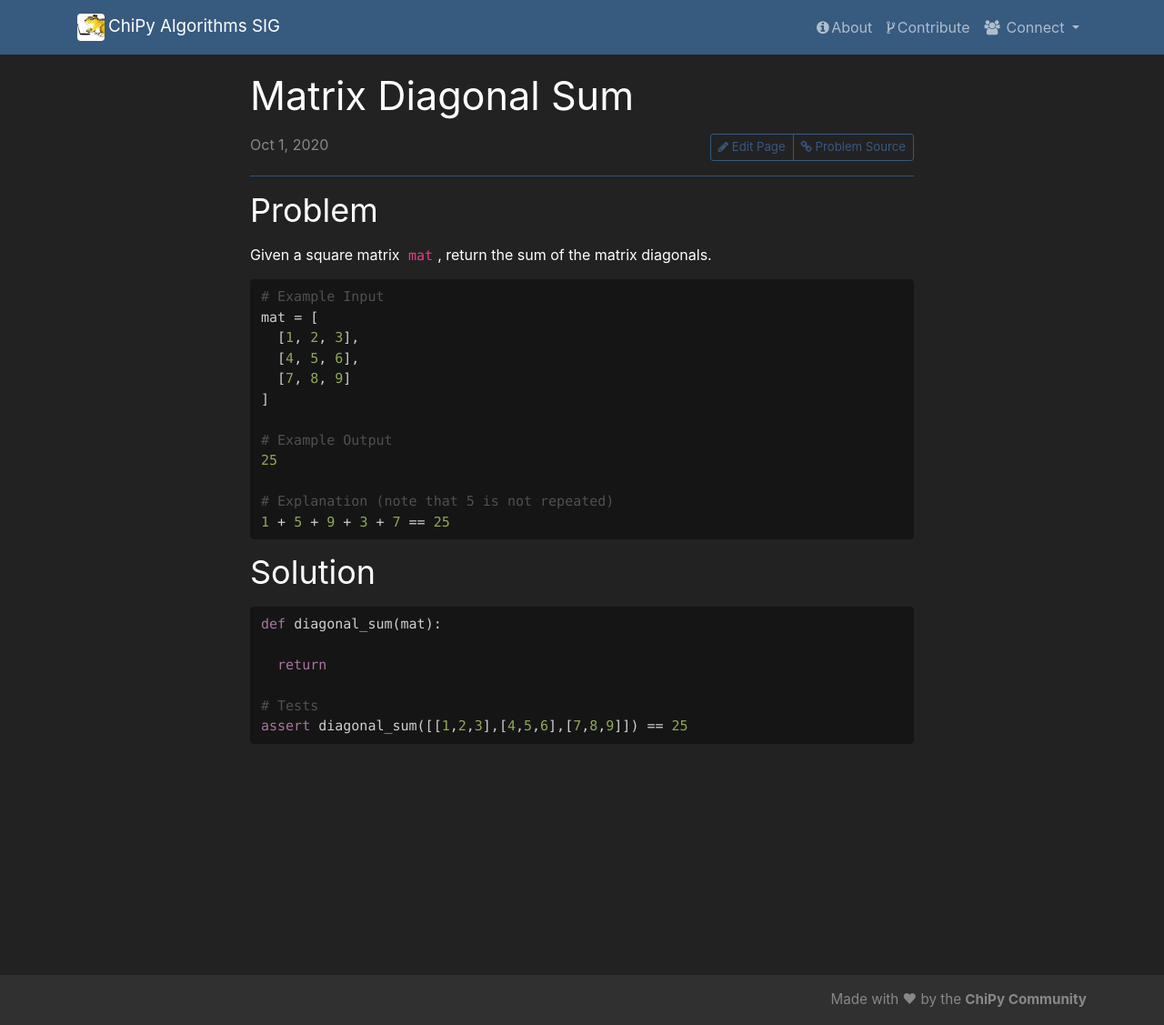
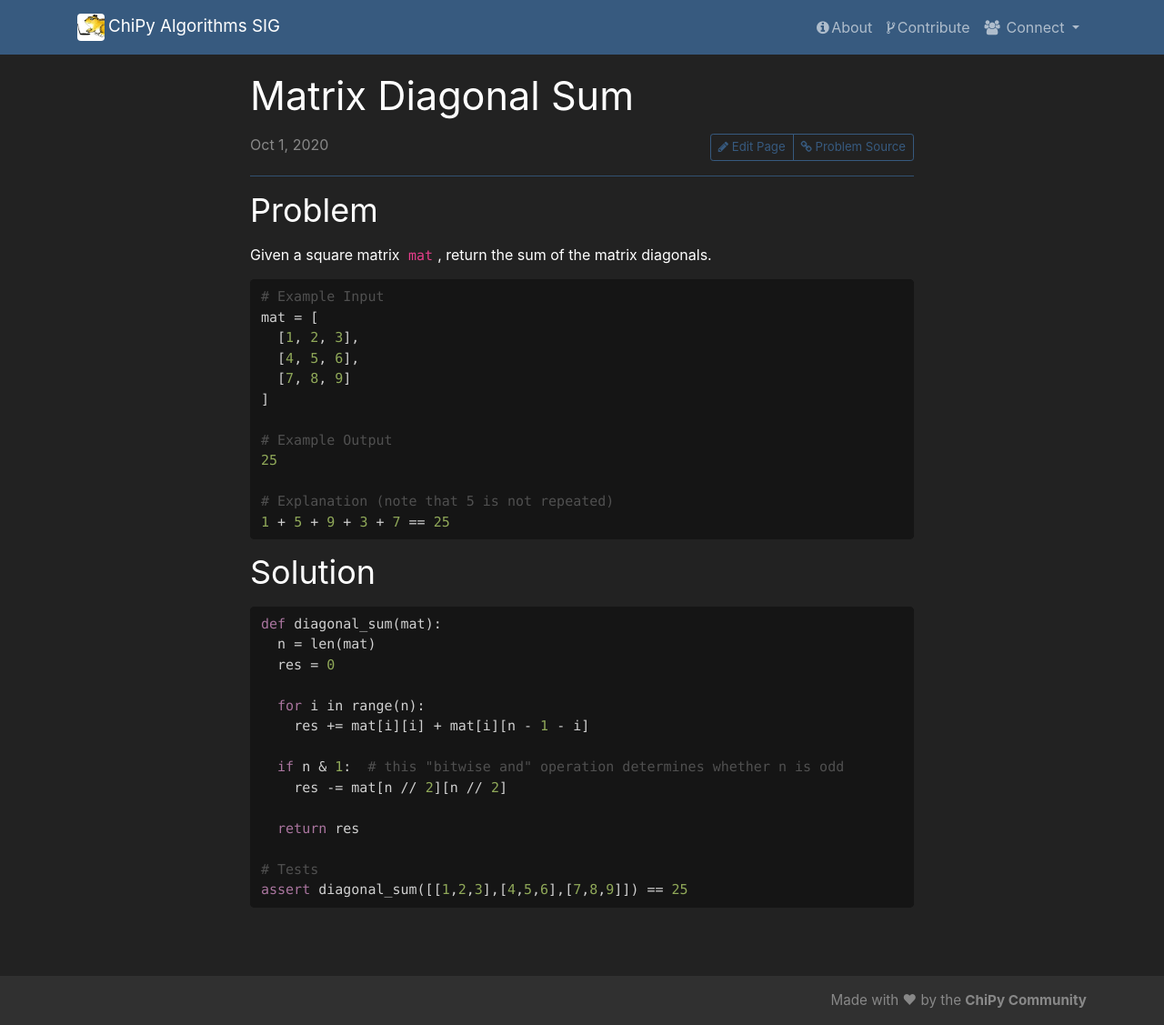
Before and after one commit to chicagopython/algosig, a Jekyll site: the page built from _posts/2020-10-01-matrix-diagonal-sum.md, in a window 1280 px wide and 1127 px high. Shown: the whole window at 91% size. Built offline with Jekyll 4.4.1, drawn with Linux system fonts in a browser that asks for light colours; nearby versions of some CDN libraries; our own code applies the rules of GitHub Pages for plain Markdown files.

Commit message:
add matrix diagonal sum solution (#67)

````diff
--- a/_posts/2020-10-01-matrix-diagonal-sum.md
+++ b/_posts/2020-10-01-matrix-diagonal-sum.md
@@ -30,8 +30,16 @@ mat = [
 
 ```python
 def diagonal_sum(mat):
+  n = len(mat)
+  res = 0
 
-  return
+  for i in range(n):
+    res += mat[i][i] + mat[i][n - 1 - i]
+
+  if n & 1:  # this "bitwise and" operation determines whether n is odd
+    res -= mat[n // 2][n // 2]
+
+  return res
 
 # Tests
 assert diagonal_sum([[1,2,3],[4,5,6],[7,8,9]]) == 25
````
Also changed, not shown: other parts of _posts/2020-10-01-matrix-diagonal-sum.md (+1 -1 lines).
